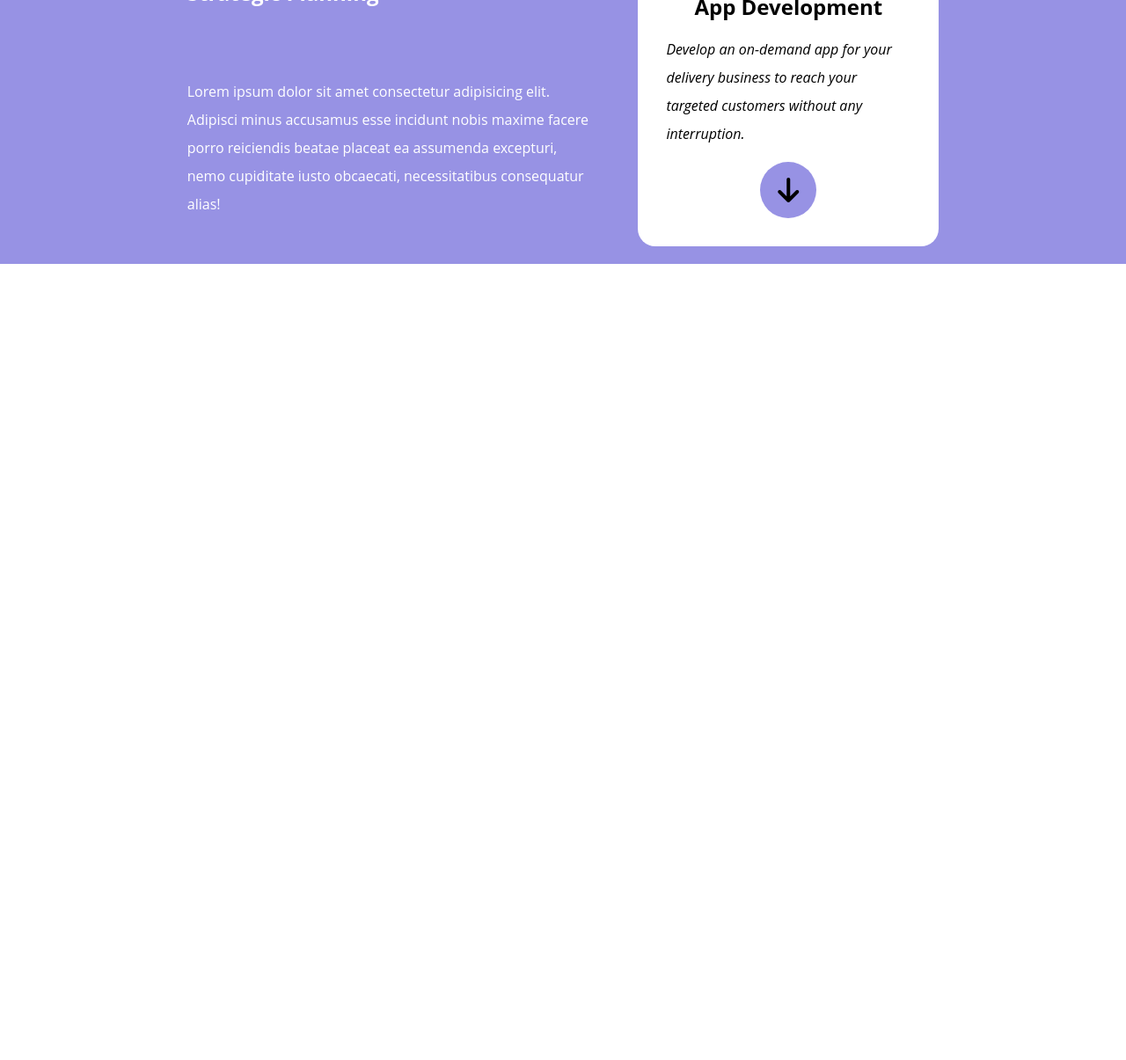
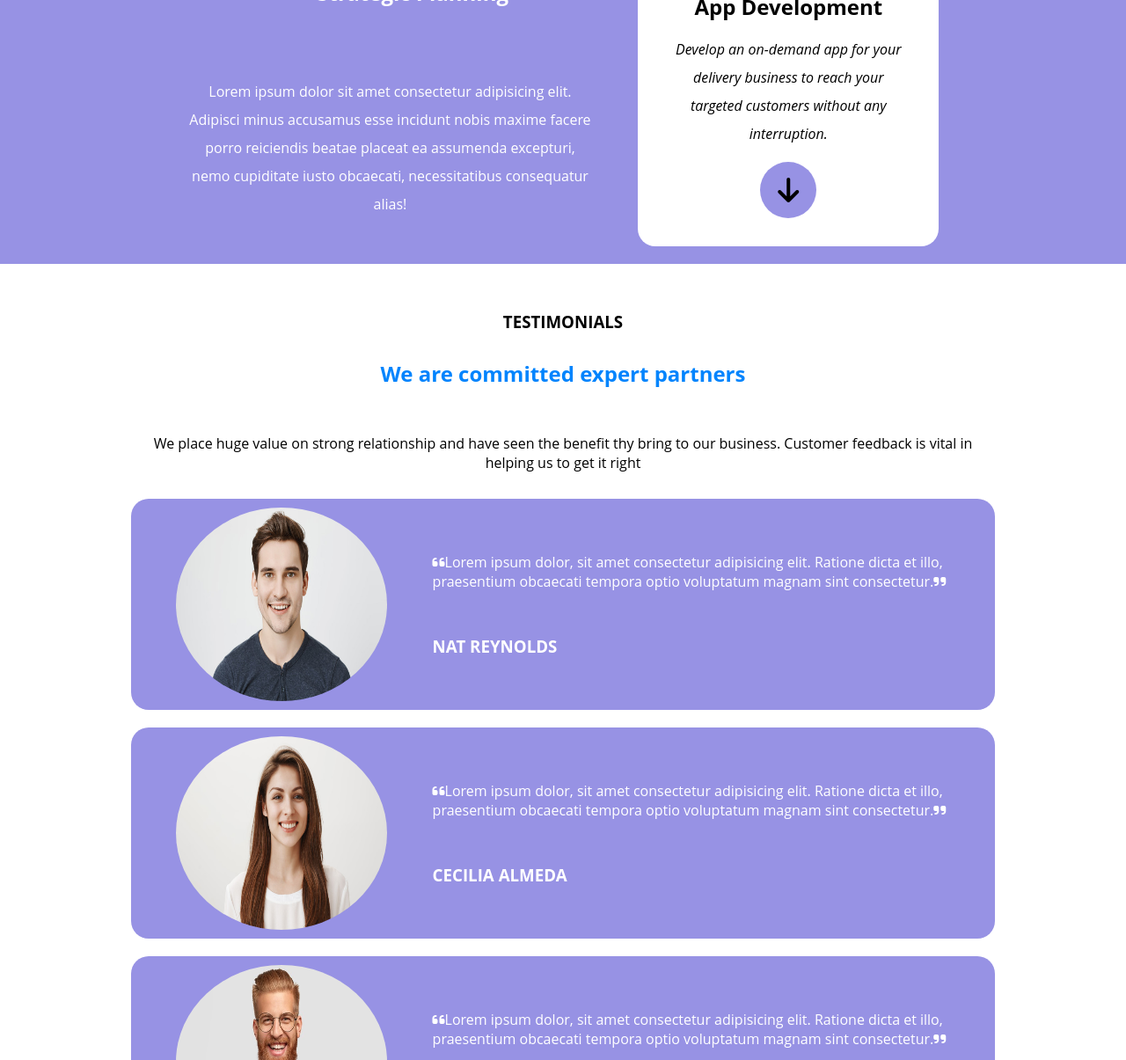
Before and after one commit to IvanTorzoni/htmlcss-responsive-layout, a plain HTML site: page index.html in a window 1280 px wide. Shown: the part 1595-2800 px from the top of the page at 88% size. Before the commit the page ends 1895 px from the top, so only its background shows below. Drawn offline with Linux system fonts and the light colour scheme.

Commit message:
feat: creation of testimonial section

```diff
--- a/css/stile.css
+++ b/css/stile.css
@@ -349,3 +349,81 @@ header{
     }
 }
 /* /media query for desktop - planning section */
+
+/* Testimonial section */
+.testimonial-content{
+    display: flex;
+    flex-direction: column;
+    gap: 20px;
+}
+
+.testimonial-content h3, h2, p{
+    text-align: center;
+}
+
+.testimonial h3{
+    padding-top: 2rem;
+}
+
+.testimonial p{
+    padding-top: 1rem;
+}
+
+.testimonial h2{
+    padding-bottom: 1rem;
+}
+
+.testimonial-card{
+    display: flex;
+    flex-direction: column;
+    justify-content: space-evenly;
+    width: 100%;
+    background-color: rgba(151, 146, 228, 1);
+    border-radius: 20px;
+}
+
+.testimonial-card-img{
+    display: flex;
+    justify-content: center;
+}
+
+.testimonial-card-img img {
+    padding-top: 10px;
+    padding-bottom: 10px;
+    width: 70%;
+    aspect-ratio: 1;
+    border-radius: 50%;
+}
+
+.testimonial-card-content P{
+    color: white;
+    padding-bottom: 1rem;
+}
+
+.testimonial-card-content h3{
+    color: white;
+    padding-bottom: 1rem;
+}
+
+/* /media query for tablets - testimonial section */
+@media screen and (min-width: 768px) {
+    .testimonial-card{
+        flex-direction: row;
+    }
+
+    .testimonial-card-content {
+        display: flex;
+        flex-direction: column;
+        justify-content: center;
+    }
+
+    .testimonial-card-content p {
+        padding: 0px 0px 50px ;
+        text-align: left;
+    }
+
+    .testimonial-card-content h3{
+        padding: 0px;
+        text-align: left;
+    }
+}
--- a/index.html
+++ b/index.html
@@ -125,7 +125,7 @@
                         <img src="./img/planning2.png" alt="Planning boy">
                         <h2>App Development</h2>
                         <p>
-                            <em></em>Develop an on-demand app for your delivery business to reach your targeted customers without any interruption.
+                            Develop an on-demand app for your delivery business to reach your targeted customers without any interruption.
                         </p>
                         <i class="fa-solid fa-arrow-down"></i>
                     </div>
@@ -135,6 +135,42 @@
         <!-- /planning section -->
 
         <!-- testimonial section -->
+        <section class="testimonial">
+            <div class="container">
+                <div class="testimonial-content">
+                    <h3>TESTIMONIALS</h3>
+                    <h2>We are committed expert partners</h2>
+                    <p>We place huge value on strong relationship and have seen the benefit thy bring to our business. Customer feedback is vital in helping us to get it right</p>
+                    <div class="testimonial-card">
+                        <div class="testimonial-card-img">
+                            <img src="./img/testimonial1.jpg" alt="Testimonial 1">
+                        </div>
+                        <div class="testimonial-card-content">
+                            <p><i class="fa-solid fa-quote-left"></i>Lorem ipsum dolor, sit amet consectetur adipisicing elit. Ratione dicta et illo, praesentium obcaecati tempora optio voluptatum magnam sint consectetur.<i class="fa-solid fa-quote-right"></i></p>
+                            <h3>NAT REYNOLDS</h3>
+                        </div>
+                    </div>
+                    <div class="testimonial-card">
+                        <div class="testimonial-card-img">
+                            <img src="./img/testimonial2.jpg" alt="Testimonial 1">
+                        </div>
+                        <div class="testimonial-card-content">
+                            <p><i class="fa-solid fa-quote-left"></i>Lorem ipsum dolor, sit amet consectetur adipisicing elit. Ratione dicta et illo, praesentium obcaecati tempora optio voluptatum magnam sint consectetur.<i class="fa-solid fa-quote-right"></i></p>
+                            <h3>CECILIA ALMEDA</h3>
+                        </div>
+                    </div>
+                    <div class="testimonial-card">
+                        <div class="testimonial-card-img">
+                            <img src="./img/testimonial3.jpg" alt="Testimonial 1">
+                        </div>
+                        <div class="testimonial-card-content">
+                            <p><i class="fa-solid fa-quote-left"></i>Lorem ipsum dolor, sit amet consectetur adipisicing elit. Ratione dicta et illo, praesentium obcaecati tempora optio voluptatum magnam sint consectetur.<i class="fa-solid fa-quote-right"></i></p>
+                            <h3>BOB ROBERTS</h3>
+                        </div>
+                    </div>
+                </div>
+            </div>
+        </section>
         <!-- /testimonial section -->
 
         <!-- benefits section -->
```
